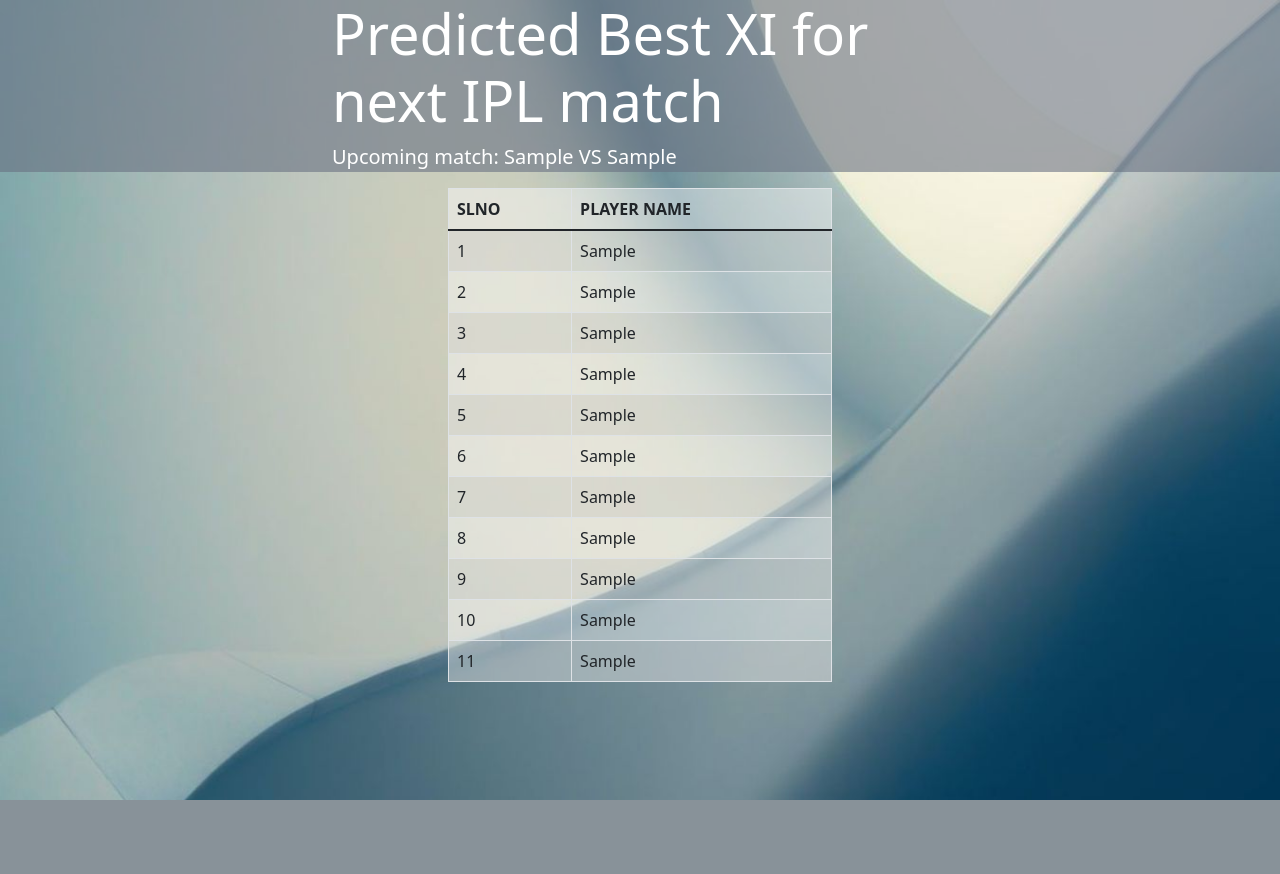
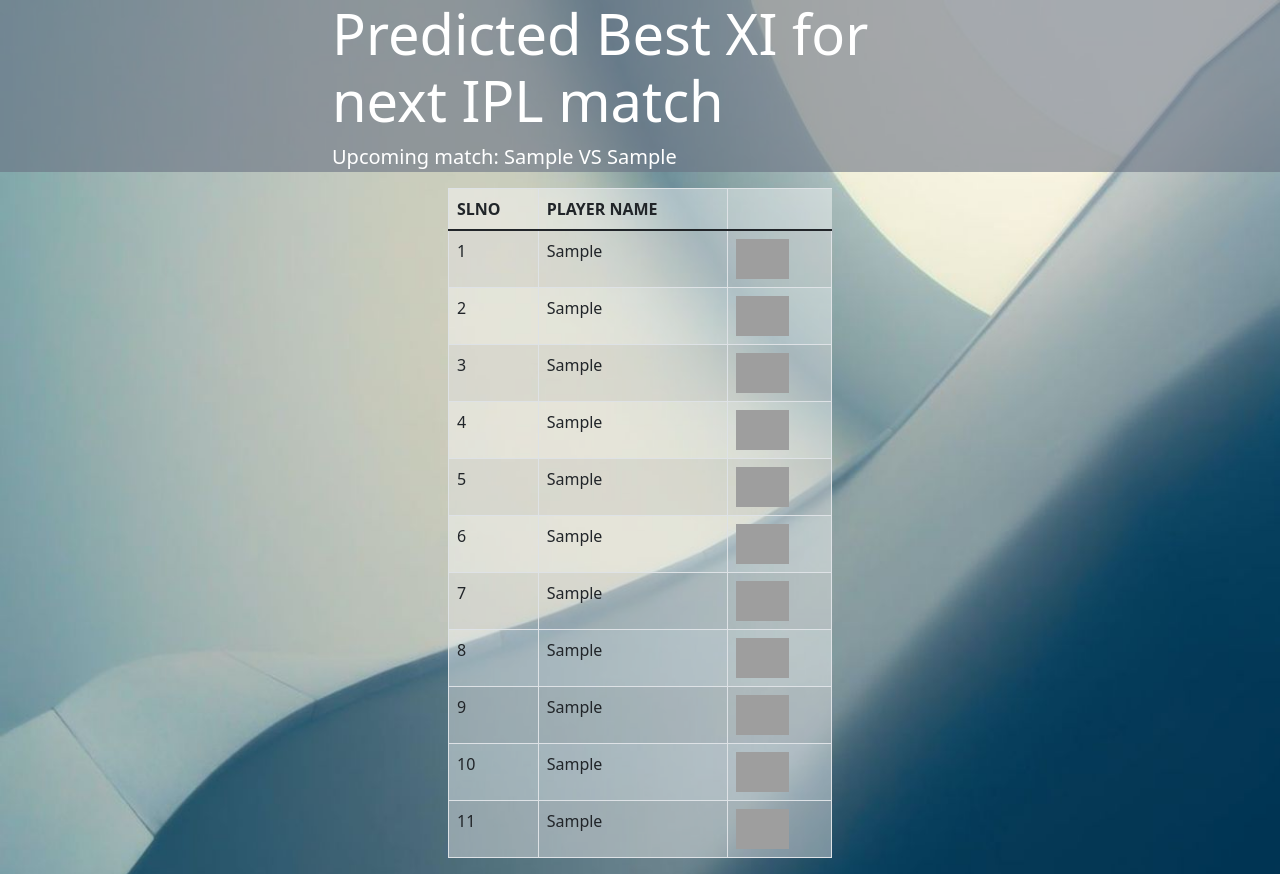
Before and after one commit to Vishruth23/Hacknite23-Team-Segmentation-Fault, a Django app: template Pyfiles/ipl_frontend/templates/predictXI.html in a window 1280 px wide. Before the commit the page ends 800 px from the top, so only its background shows below. Run offline with Django 4.2, Linux system fonts and the light colour scheme; the template is opened without the code that fills it: most values are stand-ins (such as "Sample title", 1, 10 or a date in 2020); some libraries are stand-ins or nearby versions; grey boxes are pictures that could not be loaded.

Commit message:
Update predictXI.html

```diff
--- a/Pyfiles/ipl_frontend/templates/predictXI.html
+++ b/Pyfiles/ipl_frontend/templates/predictXI.html
@@ -57,46 +57,57 @@
         <tr>
           <td>1</td>
           <td>{{ data.0 }}</td>
+          <td><img src="https://scores.iplt20.com/ipl/playerimages/{{ data1.0|title }}.png" height="40px"></td>
         </tr>
         <tr>
           <td>2</td>
           <td>{{ data.1 }}</td>
+          <td><img src="https://scores.iplt20.com/ipl/playerimages/{{ data1.1|title }}.png" height="40px"></td>
         </tr>
         <tr>
           <td>3</td>
           <td>{{ data.2 }}</td>
+          <td><img src="https://scores.iplt20.com/ipl/playerimages/{{ data1.2|title }}.png" height="40px"></td>
         </tr>
         <tr>
           <td>4</td>
           <td>{{ data.3 }}</td>
+          <td><img src="https://scores.iplt20.com/ipl/playerimages/{{ data1.3|title }}.png" height="40px"></td>
         </tr>
         <tr>
           <td>5</td>
           <td>{{ data.4 }}</td>
+          <td><img src="https://scores.iplt20.com/ipl/playerimages/{{ data1.4|title }}.png" height="40px"></td>
         </tr>
         <tr>
           <td>6</td>
           <td>{{ data.5 }}</td>
+          <td><img src="https://scores.iplt20.com/ipl/playerimages/{{ data1.5|title }}.png" height="40px"></td>
         </tr>
         <tr>
           <td>7</td>
           <td>{{ data.6 }}</td>
+          <td><img src="https://scores.iplt20.com/ipl/playerimages/{{ data1.6|title }}.png" height="40px"></td>
         </tr>
         <tr>
           <td>8</td>
           <td>{{ data.7 }}</td>
+          <td><img src="https://scores.iplt20.com/ipl/playerimages/{{ data1.7|title }}.png" height="40px"></td>
         </tr>
         <tr>
           <td>9</td>
           <td>{{ data.8 }}</td>
+          <td><img src="https://scores.iplt20.com/ipl/playerimages/{{ data1.8|title }}.png" height="40px"></td>
         </tr>
         <tr>
           <td>10</td>
           <td>{{ data.9 }}</td>
+          <td><img src="https://scores.iplt20.com/ipl/playerimages/{{ data1.9|title }}.png" height="40px"></td>
         </tr>
         <tr>
           <td>11</td>
           <td>{{ data.10 }}</td>
+          <td><img src="https://scores.iplt20.com/ipl/playerimages/{{ data1.10|title }}.png" height="40px"></td>
         </tr>
       </tbody>
     </table>
```
